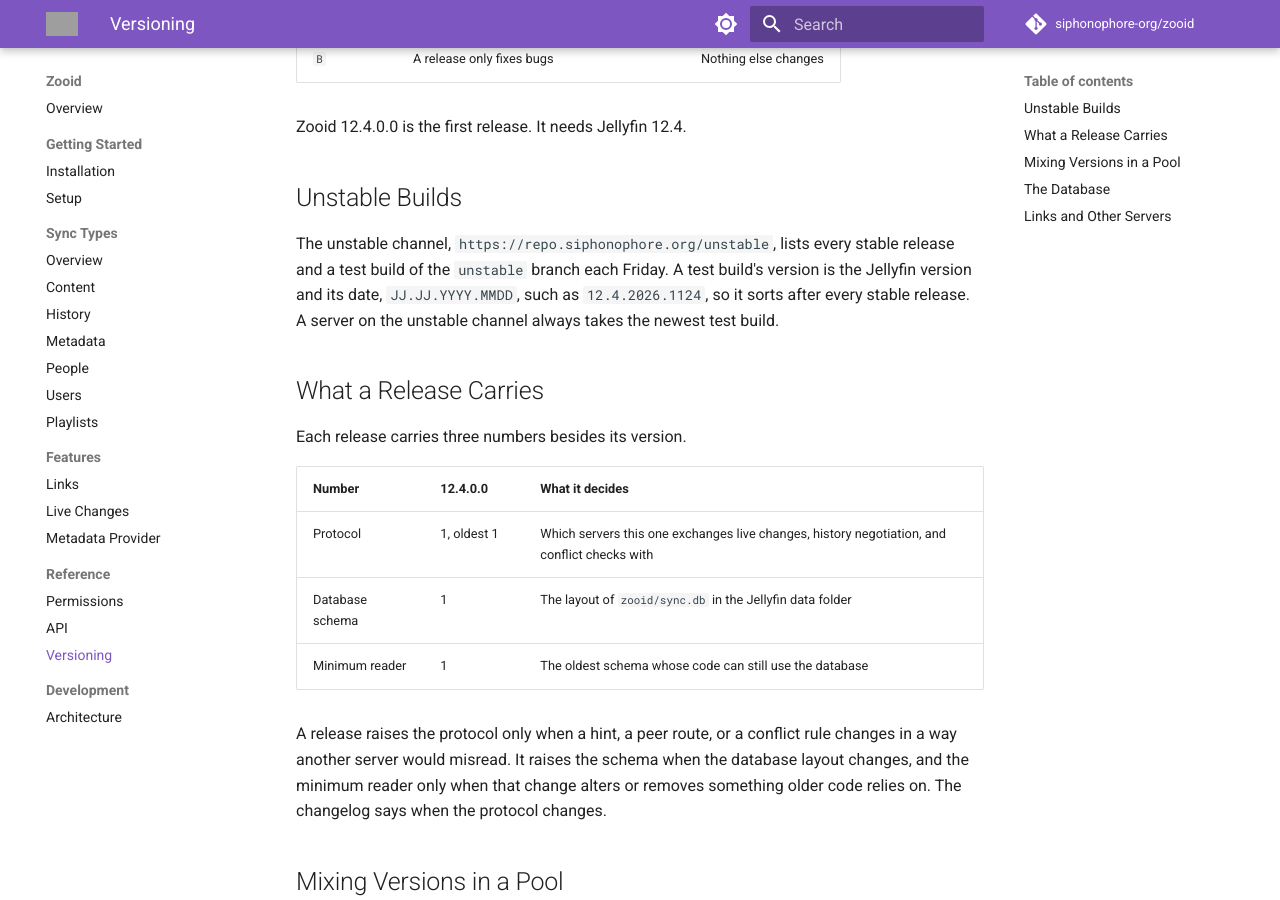
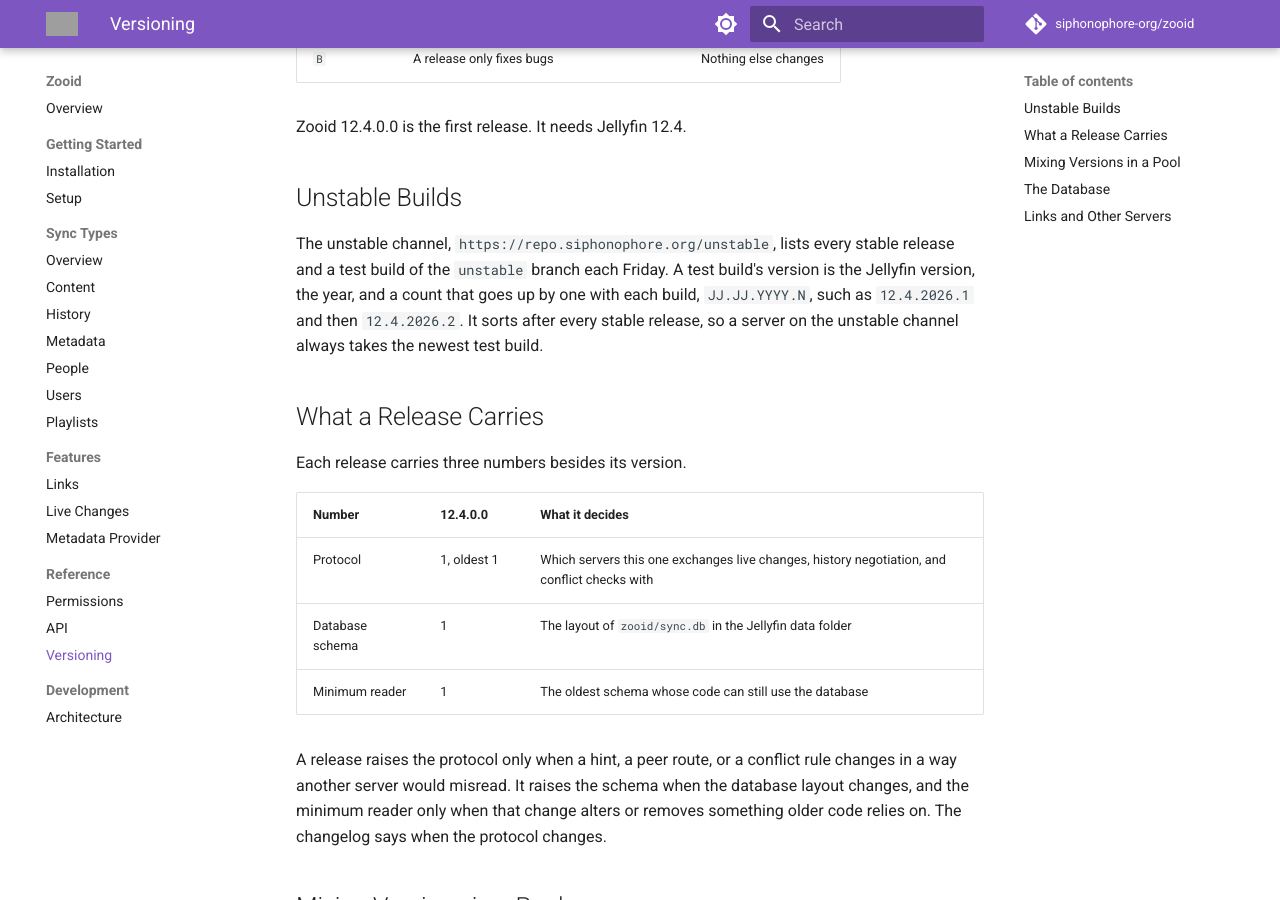
Before and after one commit to siphonophore-org/zooid, an MkDocs documentation site: the page built from docs/Versioning.md, in a window 1280 px wide and 900 px high, scrolled down 460 px. Built offline with MkDocs 1.6.1 and Material for MkDocs 9.7.7, drawn with Linux system fonts in a browser that asks for light colours; comment, search, counter and statistics services are not loaded; grey boxes are pictures that could not be loaded.

Commit message:
document the counted unstable versions

```diff
--- a/docs/Versioning.md
+++ b/docs/Versioning.md
@@ -19,7 +19,7 @@ Zooid 12.4.0.0 is the first release. It needs Jellyfin 12.4.
 
 ## Unstable Builds
 
-The unstable channel, `https://repo.siphonophore.org/unstable`, lists every stable release and a test build of the `unstable` branch each Friday. A test build's version is the Jellyfin version and its date, `JJ.JJ.YYYY.MMDD`, such as `12.4.2026.1124`, so it sorts after every stable release. A server on the unstable channel always takes the newest test build.
+The unstable channel, `https://repo.siphonophore.org/unstable`, lists every stable release and a test build of the `unstable` branch each Friday. A test build's version is the Jellyfin version, the year, and a count that goes up by one with each build, `JJ.JJ.YYYY.N`, such as `12.4.2026.1` and then `12.4.2026.2`. It sorts after every stable release, so a server on the unstable channel always takes the newest test build.
 
 ## What a Release Carries
 
```
Also changed, not shown: skills/release.md (+6 -5 lines).
